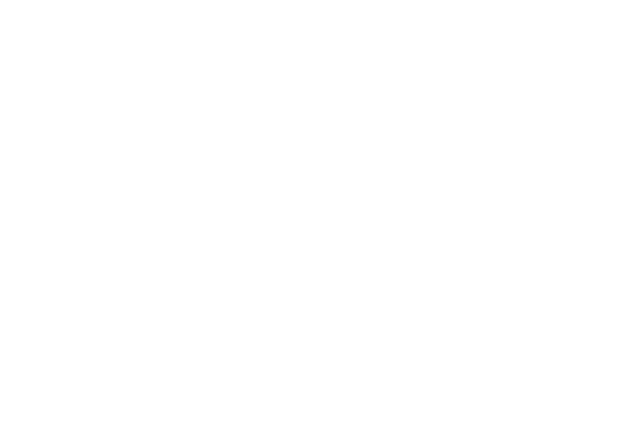
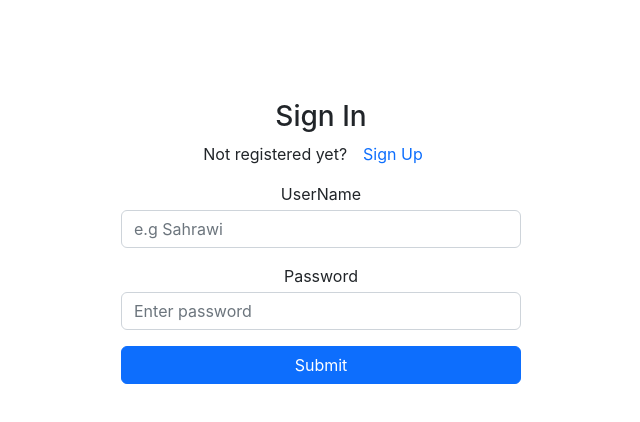
Before and after one commit to Diouani1/react-group-project, a React (Create React App) app: page / in a window 1280 px wide. Shown: the top 422 px of the page, without its empty margins (319-959 px from the left). Built offline with nearby package versions, Linux system fonts and the light colour scheme.

Commit message:
modified package and index.js and making new file Main and changing the name of DataFile to DataOfUser

```diff
--- a/package.json
+++ b/package.json
@@ -6,6 +6,7 @@
     "@testing-library/jest-dom": "^5.16.5",
     "@testing-library/react": "^13.4.0",
     "@testing-library/user-event": "^13.5.0",
+    "bcryptjs": "^2.4.3",
     "bootstrap": "^5.2.3",
     "mdb-react-ui-kit": "^5.1.0",
     "react": "^18.2.0",
--- a/public/index.html
+++ b/public/index.html
@@ -9,35 +9,11 @@
       name="description"
       content="Web site created using create-react-app"
     />
-    <link rel="apple-touch-icon" href="%PUBLIC_URL%/logo192.png" />
-    <!--
-      manifest.json provides metadata used when your web app is installed on a
-      user's mobile device or desktop. See https://developers.google.com/web/fundamentals/web-app-manifest/
-    -->
-    <link rel="manifest" href="%PUBLIC_URL%/manifest.json" />
-    <!--
-      Notice the use of %PUBLIC_URL% in the tags above.
-      It will be replaced with the URL of the `public` folder during the build.
-      Only files inside the `public` folder can be referenced from the HTML.
 
-      Unlike "/favicon.ico" or "favicon.ico", "%PUBLIC_URL%/favicon.ico" will
-      work correctly both with client-side routing and a non-root public URL.
-      Learn how to configure a non-root public URL by running `npm run build`.
-    -->
     <title>React App</title>
   </head>
   <body>
     <noscript>You need to enable JavaScript to run this app.</noscript>
     <div id="root"></div>
-    <!--
-      This HTML file is a template.
-      If you open it directly in the browser, you will see an empty page.
-
-      You can add webfonts, meta tags, or analytics to this file.
-      The build step will place the bundled scripts into the <body> tag.
-
-      To begin the development, run `npm start` or `yarn start`.
-      To create a production bundle, use `npm run build` or `yarn build`.
-    -->
   </body>
 </html>
--- a/src/App.jsx
+++ b/src/App.jsx
@@ -1,10 +1,11 @@
 import './App.css';
-import Register from './Component/User/Register/Register';
+import Main from './Component/Main/Main';
 
 function App() {
   return (
     <div className="App">
-    <Register/>
+
+    <Main/>
     </div>
   );
 }
--- /dev/null
+++ b/src/Component/Main/Main.jsx
@@ -0,0 +1,17 @@
+import React, { useContext } from 'react'
+import { DataUeser } from '../../DataOfUser'
+import Register from '../Register/Register'
+const Main = () => {
+    const {user} = useContext(DataUeser)
+  return (
+
+    <div>
+
+{!user? <Register/> : <h1>welcome</h1>}
+
+
+    </div>
+  )
+}
+
+export default Main
--- /dev/null
+++ b/src/Component/Register/Register.jsx
@@ -0,0 +1,169 @@
+import { useContext, useState } from "react";
+import { DataUeser } from "../../DataOfUser";
+import bcrypt from "bcryptjs";
+
+export default function Register() {
+  const {
+    state,
+    dispatch,
+    user,
+    setUser,
+    userName,
+    setUserName,
+    fullName,
+    setFullName,
+    email,
+    setEmail,
+    password,
+    setPassword,
+    modeType,
+    setModeType,
+    error,
+    setError,
+    hiddenPassword,
+    setHiddenPassword,
+  } = useContext(DataUeser);
+  const changeMode = () => {
+    setModeType(modeType === "signin" ? "signup" : "signin");
+    setError(null)
+  };
+  async function handlSignIn(event) {
+    event.preventDefault();
+    const userInfo = JSON.parse(localStorage.getItem(userName));
+    const passwordCorrect = await bcrypt.compare(password, userInfo.password);
+    if (passwordCorrect) {
+      setUser(userInfo.fullName);
+    } else {
+      setError("Invalid Username or Password");
+    }
+  }
+  async function handleSignUp(event) {
+    event.preventDefault();
+    const salt = await bcrypt.genSalt();
+    const invisiblPassword = await bcrypt.hash(password, salt);
+    setHiddenPassword(invisiblPassword);
+    dispatch({ type: "signup" });
+  }
+
+  if (modeType === "signin") {
+    return (
+      <div
+        className="Auth-form-container"
+        style={{ maxWidth: "400px", margin: "100px auto" }}
+      >
+        <form className="Auth-form" onSubmit={handlSignIn}>
+          <div className="Auth-form-content">
+            <h3 className="Auth-form-title">Sign In</h3>
+            <div className="text-center">
+              Not registered yet?
+              <span
+                className="link-primary"
+                onClick={changeMode}
+                style={{
+                  cursor: "pointer",
+                  margin: "1rem",
+                }}
+              >
+                Sign Up
+              </span>
+            </div>
+            <div className="form-group mt-3">
+              <label>UserName</label>
+              <input
+                type="text"
+                className="form-control mt-1"
+                placeholder="e.g Sahrawi"
+                onChange={(e) => setUserName(e.target.value)}
+              />
+            </div>
+            <div className="form-group mt-3">
+              <label>Password</label>
+              <input
+                type="password"
+                className="form-control mt-1"
+                placeholder="Enter password"
+                onChange={(e) => setPassword(e.target.value)}
+              />
+            </div>
+            <div className="d-grid gap-2 mt-3">
+              <button type="submit" className="btn btn-primary">
+                Submit
+              </button>
+              <p style={{color:"red"}}>{error}</p>
+            </div>
+          </div>
+        </form>
+      </div>
+    );
+  }
+
+  return (
+    <div
+      className="Auth-form-container"
+      style={{ maxWidth: "400px", margin: "100px auto" }}
+    >
+      <form className="Auth-form" onSubmit={handleSignUp}>
+        <div className="Auth-form-content">
+          <h3 className="Auth-form-title">Sign Up</h3>
+          <div className="text-center">
+            Already registered?{" "}
+            <span
+              className="link-primary"
+              onClick={changeMode}
+              style={{
+                cursor: "pointer",
+                margin: "1rem",
+              }}
+            >
+              Sign In
+            </span>
+          </div>
+          <div className="form-group mt-3">
+            <label>UserName</label>
+            <input
+              type="text"
+              className="form-control mt-1"
+              placeholder="e.g Sahrawi"
+              onChange={(e) => setUserName(e.target.value)}
+
+            />
+          </div>
+          <div className="form-group mt-3">
+            <label>Full Name</label>
+            <input
+              type="text"
+              className="form-control mt-1"
+              placeholder="e.g Jane Doe"
+              onChange={(e) => setFullName(e.target.value)}
+            />
+          </div>
+          <div className="form-group mt-3">
+            <label>Email address</label>
+            <input
+              type="email"
+              className="form-control mt-1"
+              placeholder="Email Address"
+              onChange={(e) => setEmail(e.target.value)}
+            />
+          </div>
+          <div className="form-group mt-3">
+            <label>Password</label>
+            <input
+              type="password"
+              className="form-control mt-1"
+              placeholder="Password"
+              onChange={(e) => setPassword(e.target.value)}
+            />
+          </div>
+          <div className="d-grid gap-2 mt-3">
+            <button type="submit" className="btn btn-primary">
+              Submit
+            </button>
+            <p style={{color:"red"}}>{error}</p>
+
+          </div>
+        </div>
+      </form>
+    </div>
+  );
+}
--- a/src/Component/User/Register/Register.jsx
+++ /dev/null
@@ -1,13 +0,0 @@
-
-
-import React from "react";
-
-
-const Register = () => {
-  return (
-    <div></div>
-  )
-
-};
-
-export default Register;
--- a/src/DataFile.jsx
+++ /dev/null
@@ -1,30 +0,0 @@
-import React, { createContext, useEffect, useReducer, useState } from 'react'
-export const DataUeser= createContext()
-
-
-
-
-const DataFile = ({kids}) => {
-  const [state, dispatch] = useReducer(reducer, {});
-
-const [user, setUser]=useState()
-function reducer(){}
-useEffect(()=>{
-
-
-localStorage.setItem("user",JSON.stringify(user))
-
-
-
-}, [user])
-
-
-
-  return (
-   <DataUeser.Provider value={{user,setUser }}>
-    {kids}
-   </DataUeser.Provider>
-  )
-}
-
-export default DataFile
--- /dev/null
+++ b/src/DataOfUser.jsx
@@ -0,0 +1,78 @@
+import React, { createContext, useEffect, useReducer, useRef, useState } from "react";
+export const DataUeser = createContext();
+const nameOfUser = JSON.parse(localStorage.getItem("user"));
+
+
+
+const DataOfUser = ({ children }) => {
+  const [userName, setUserName] = useState();
+  const [fullName, setFullName] = useState();
+  const [email, setEmail] = useState();
+  const [password, setPassword] = useState();
+  const [user, setUser] = useState(nameOfUser);
+  const [modeType, setModeType] = useState("signup");
+  const [error, setError] = useState();
+  const [hiddenPassword, setHiddenPassword] = useState("");
+  const [state, dispatch] = useReducer(reducer, {});
+
+  function reducer(prev, action) {
+    if (action.type === "signup" ) {
+      if (JSON.parse(localStorage.getItem(userName))) {
+
+        setError(`The Username is already exist`);
+        return { prev };
+      } else {
+        return {
+          username: userName,
+          fullName: fullName,
+          email: email,
+          password: hiddenPassword,
+        };
+      }
+    } else {
+      return prev;
+    }
+  }
+
+
+  useEffect(() => {
+
+    if (!JSON.parse(localStorage.getItem(userName))) {
+      localStorage.setItem(userName, JSON.stringify(state));
+      setError(null);
+      setModeType("signin");
+    }
+  }, [state]);
+  useEffect(() => {
+    localStorage.setItem("user", JSON.stringify(user));
+  }, [user]);
+
+  return (
+    <DataUeser.Provider
+      value={{
+        state,
+        dispatch,
+        user,
+        setUser,
+        userName,
+        setUserName,
+        fullName,
+        setFullName,
+        email,
+        setEmail,
+        password,
+        setPassword,
+        modeType,
+        setModeType,
+        error,
+        setError,
+        hiddenPassword,
+        setHiddenPassword,
+      }}
+    >
+      {children}
+    </DataUeser.Provider>
+  );
+};
+
+export default DataOfUser;
--- a/src/index.js
+++ b/src/index.js
@@ -1,11 +1,14 @@
+import 'bootstrap/dist/css/bootstrap.min.css';
 import ReactDOM from 'react-dom/client';
 import './index.css';
 import App from './App';
-import DataFile from './DataFile';
+import DataOfUser from './DataOfUser';
 
 const root = ReactDOM.createRoot(document.getElementById('root'));
 root.render(
-    <DataFile>
-    <App />
-    </DataFile>
+    <DataOfUser>
+
+      <App />
+    </DataOfUser>
+
 );
```
Also changed, not shown: 1 other file (tests, documents, lock files or other folders).
